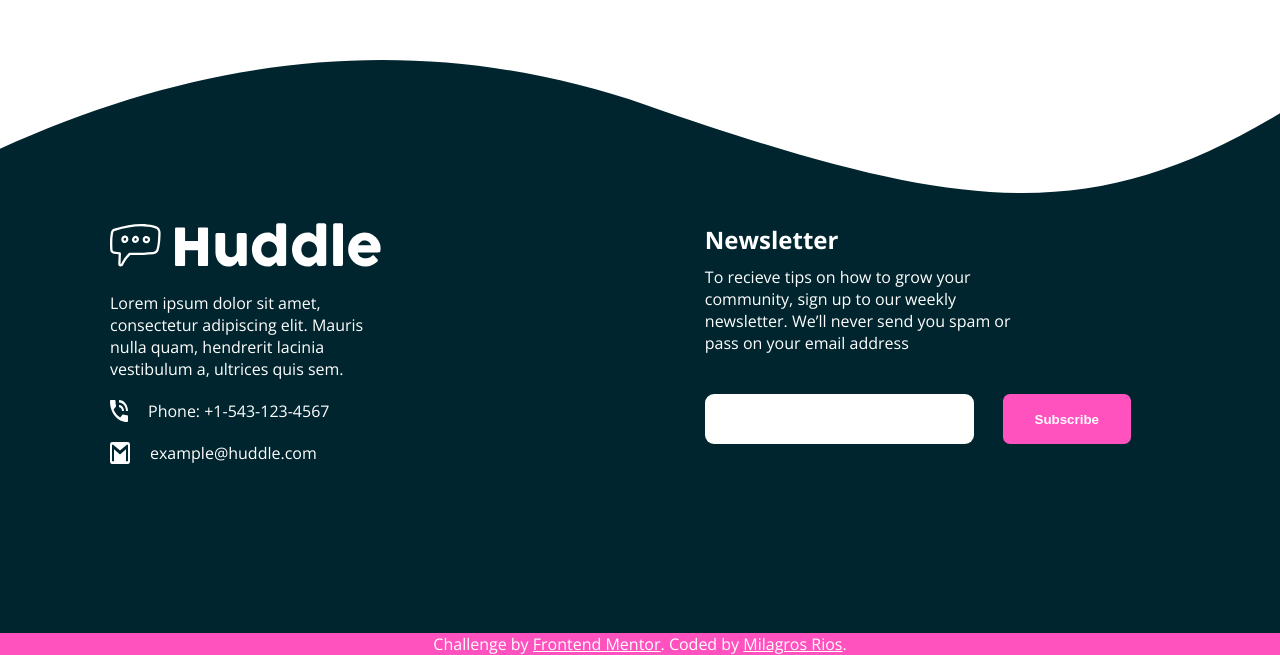
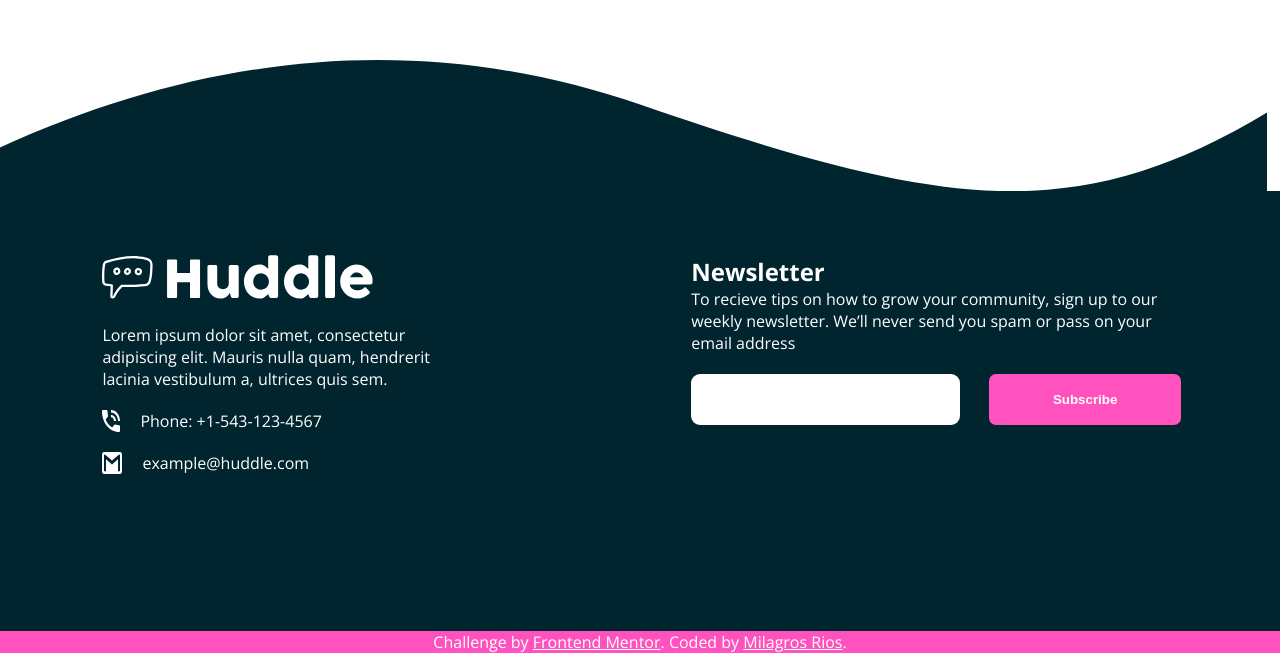
Before and after one commit to mariwrios/huddle-landing-page, a plain HTML site: page index.html in a window 1280 px wide. Shown: the part 5026-5681 px from the top of the page. Drawn offline with nearby package versions, Linux system fonts and the light colour scheme.

Commit message:
mejora del footer

```diff
--- a/index.html
+++ b/index.html
@@ -40,6 +40,7 @@
       </div>
     </section>
     <section class="section center">
+        <img class="img__top1-mobile"src="images/bg-section-top-mobile-1.svg">
       <img class="section__img-top1"src="images/bg-section-top-desktop-1.svg">
       <div class="section__wrap">
         <div class="section__three-info">
--- a/styles.css
+++ b/styles.css
@@ -13,7 +13,7 @@ body {
   align-items: center;
   justify-content: center;
 }
-.title-container{
+.title-container {
   font-size: 2.5em;
   margin: 20px 0px;
 }
@@ -24,7 +24,6 @@ body {
   justify-content: space-between;
 }
 
-
 .header__espaciado img {
   height: 2.7vw;
 }
@@ -32,7 +31,7 @@ body {
 .header__espaciado button {
   width: 10vw;
   height: 3.5vw;
-  cursor:pointer;
+  cursor: pointer;
   font-size: 1em;
   background: none;
   border-radius: 32px;
@@ -66,7 +65,7 @@ body {
   margin: 25px;
   color: #fff;
   height: 4.8vw;
-  cursor:pointer;
+  cursor: pointer;
   font-weight: 600;
   font-size: 1.05em;
   border-radius: 79px;
@@ -113,49 +112,51 @@ body {
   font-size: 1.1em;
   width: 40vw;
 }
-
-.section__img-top1{
+.img__top1-mobile {
+  display: none;
   width: 99.6vw;
   position: relative;
   top: -18vh;
 }
-.section__img-botton1{
+.section__img-top1 {
+  width: 99.6vw;
+  position: relative;
+  top: -18vh;
+}
+.section__img-botton1 {
   width: 99.6vw;
   position: relative;
   top: 15vh;
 }
 
-.section__img-top2{
+.section__img-top2 {
   width: 99.6vw;
   position: relative;
   top: -18vh;
 }
-.section__img-botton2{
+.section__img-botton2 {
   width: 99.6vw;
   position: relative;
   top: 15vh;
 }
-.section{
+.section {
   display: flex;
   margin: 30vh 0px;
   flex-direction: column;
   background: hsl(207, 100%, 98%);
 }
 
-
-.section__wrap{
+.section__wrap {
   display: flex;
   align-items: center;
   justify-content: space-between;
 }
 
-
 .section__three-info {
   width: 40vw;
 }
 
-
-.section__four{
+.section__four {
   display: flex;
   margin: 30vh 0px;
   flex-direction: column;
@@ -191,7 +192,7 @@ body {
   margin: 25px;
   color: #fff;
   height: 4.8vw;
-  cursor:pointer;
+  cursor: pointer;
   font-weight: 600;
   font-size: 1.05em;
   border-radius: 79px;
@@ -199,13 +200,13 @@ body {
   border: 2px solid hsl(322, 100%, 66%);
   box-shadow: 0px 8px 4px 0px hsl(207, 25%, 92%);
 }
-footer{
+footer {
   display: flex;
   flex-direction: column;
 }
 
-.footer-img{
-  width: 99.vw;
+.footer-img {
+  width: 99vw;
   position: relative;
   top: 1vh;
 }
@@ -215,16 +216,17 @@ footer{
   color: white;
   background: hsl(192, 100%, 9%);
   justify-content: center;
+  padding: 3vw;
 }
 
 .footer__info {
   box-sizing: border-box;
-  width: 60vw;
-  margin: 30px 50px;
-  padding: 0px 60px;
+  padding: 2vw 5vw;
+  width: 50%;
 }
 .footer__info p {
-  margin: 20px 150px 20px 0px;
+  margin: 20px 0px;
+  width: 26vw;
 }
 
 .footer__contact {
@@ -232,9 +234,9 @@ footer{
 
   margin: 20px 0px;
 }
-.footer__logo{
-  cursor:pointer;
-  height:5.5vh;
+.footer__logo {
+  cursor: pointer;
+  height: 5.5vh;
 }
 
 .footer__contact img {
@@ -243,67 +245,65 @@ footer{
 
 .footer__newsteller {
   box-sizing: border-box;
-  width: 60vw;
-  margin: 30px 50px;
-  padding: 0px 30px 0px 0px;
+  padding: 2vw 4vw;
+  width: 50%;
 }
 
 .footer__newsteller h1 {
-  font-size:1.5em
+  font-size: 1.5em;
 }
 .footer__newsteller p {
-  margin: 10px 185px 20px 0px;
 }
 
-.footer__newsteller input{
+.footer__newsteller input {
   height: 6.3vh;
   width: 21vw;
+  min-width: 200px;
   margin: 20px 0px;
   border: none;
   border-radius: 9px;
 }
 
-.footer__newsteller button{
+.footer__newsteller button {
   height: 6.3vh;
-  width: 10vw;
+  width: 15vw;
+  min-width: 150px;
   margin: 16px 0px 0px 25px;
   color: #fff;
   font-weight: 600;
   border: none;
-  cursor:pointer;
+  cursor: pointer;
   border-radius: 7px;
   background: hsl(322, 100%, 66%);
 }
 
-.attribution{
+.attribution {
   color: #fff;
-  text-align:center;
+  text-align: center;
   background: hsl(322, 100%, 66%);
 }
 
-a{
-  color: #fff
+a {
+  color: #fff;
 }
 
 @media (min-width: 1000px) {
-
-  .section__img-top1{
+  .section__img-top1 {
     top: -13vh;
   }
-  .section__img-botton1{
+  .section__img-botton1 {
     top: 11vh;
   }
 
-  .section__img-top2{
+  .section__img-top2 {
     top: -13vh;
   }
-  .section__img-botton2{
+  .section__img-botton2 {
     top: 11vh;
   }
 }
 
 @media (max-width: 900px) {
-
   .header__espaciado {
     margin: 13px;
   }
@@ -318,7 +318,7 @@ a{
     font-size: 0.8em;
   }
   .section__one {
-  margin: 0px
+    margin: 0px;
   }
 
   .section__one h1 {
@@ -364,11 +364,9 @@ a{
     margin: 6px 0px;
   }
   .section__two-info p {
-
     font-size: 1em;
   }
   .section__wrap {
-
     flex-direction: column-reverse;
   }
 
@@ -388,4 +386,11 @@ a{
     margin: 25px;
     height: 11.8vw;
   }
+
+  .img__top1-mobile {
+    display: block;
   }
+  .section__img-top1 {
+    display: none;
+  }
+}
```
Lines whose indentation alone changed are shown as unchanged.
